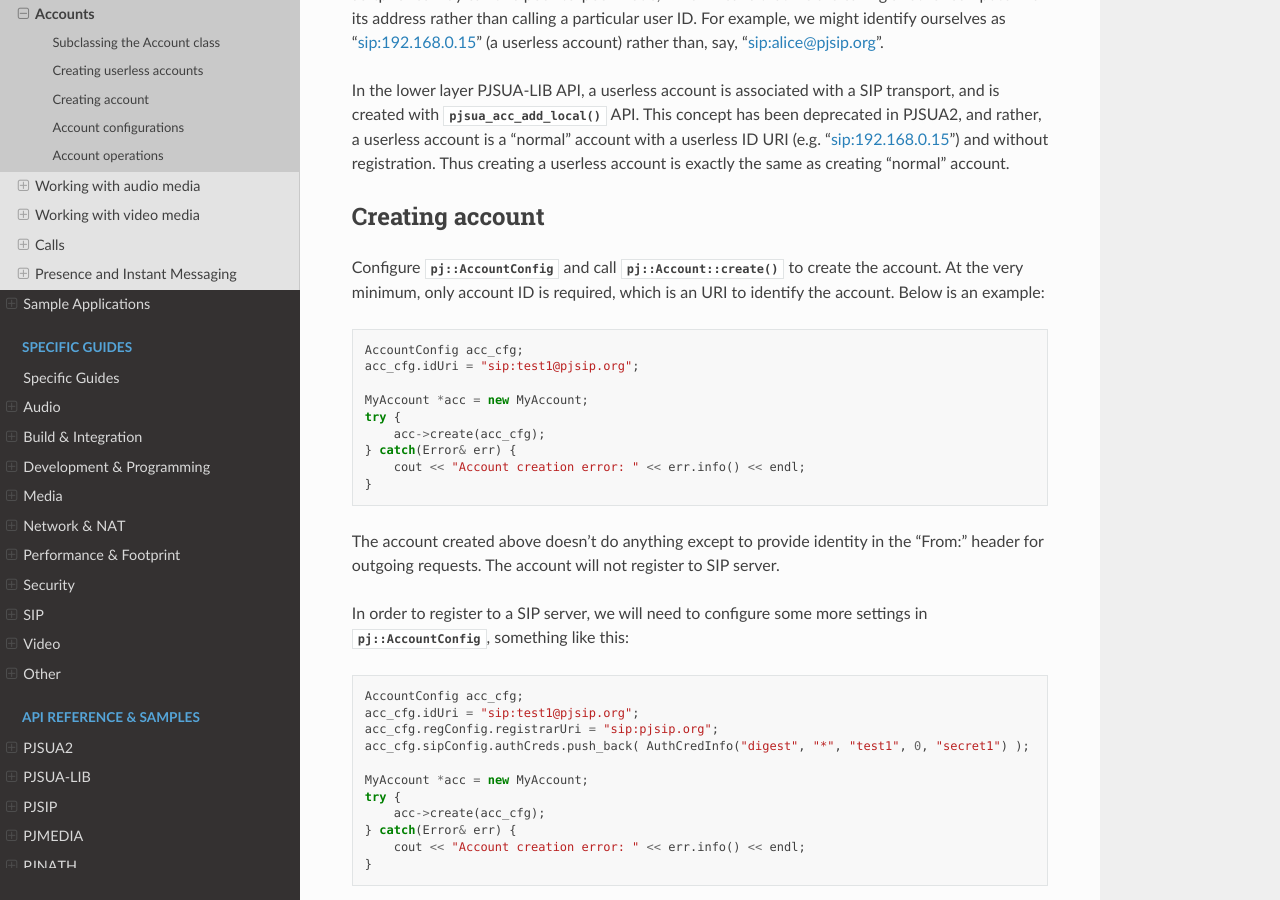
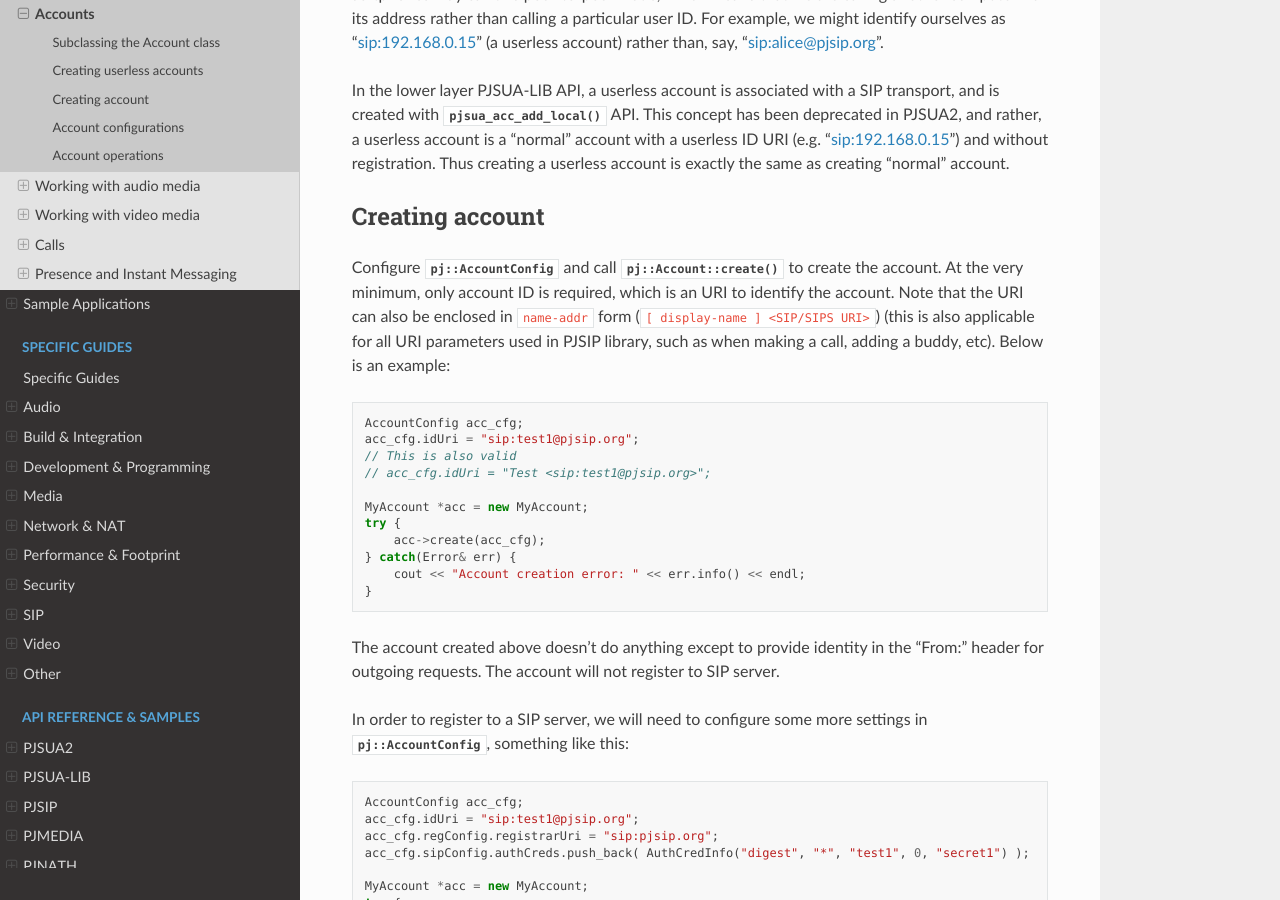
Before and after one commit to pjsip/pjproject_docs, a Sphinx documentation site: the page built from docs/source/pjsua2/using/account.rst, in a window 1280 px wide and 900 px high, scrolled down 1917 px. Built offline with Sphinx 7.4.7 and the Read the Docs theme 2.0.0, drawn with Linux system fonts in a browser that asks for light colours; the version number could not be read and is left out.

Commit message:
Update account.rst

```diff
--- a/docs/source/pjsua2/using/account.rst
+++ b/docs/source/pjsua2/using/account.rst
@@ -98,13 +98,17 @@ Creating account
 ----------------
 Configure :cpp:class:`pj::AccountConfig` and call :cpp:func:`pj::Account::create()`
 to create the account. At the very minimum, only account ID is required, which is
-an URI to identify the account. Below is an example:
+an URI to identify the account. Note that the URI can also be enclosed in ``name-addr``
+form (``[ display-name ] <SIP/SIPS URI>``) (this is also applicable for all URI parameters
+used in PJSIP library, such as when making a call, adding a buddy, etc). Below is an example:
 
 
 .. code-block:: c++
 
     AccountConfig acc_cfg;
     acc_cfg.idUri = "sip:test1@pjsip.org";
+    // This is also valid
+    // acc_cfg.idUri = "Test <sip:test1@pjsip.org>";
 
     MyAccount *acc = new MyAccount;
     try {
```
